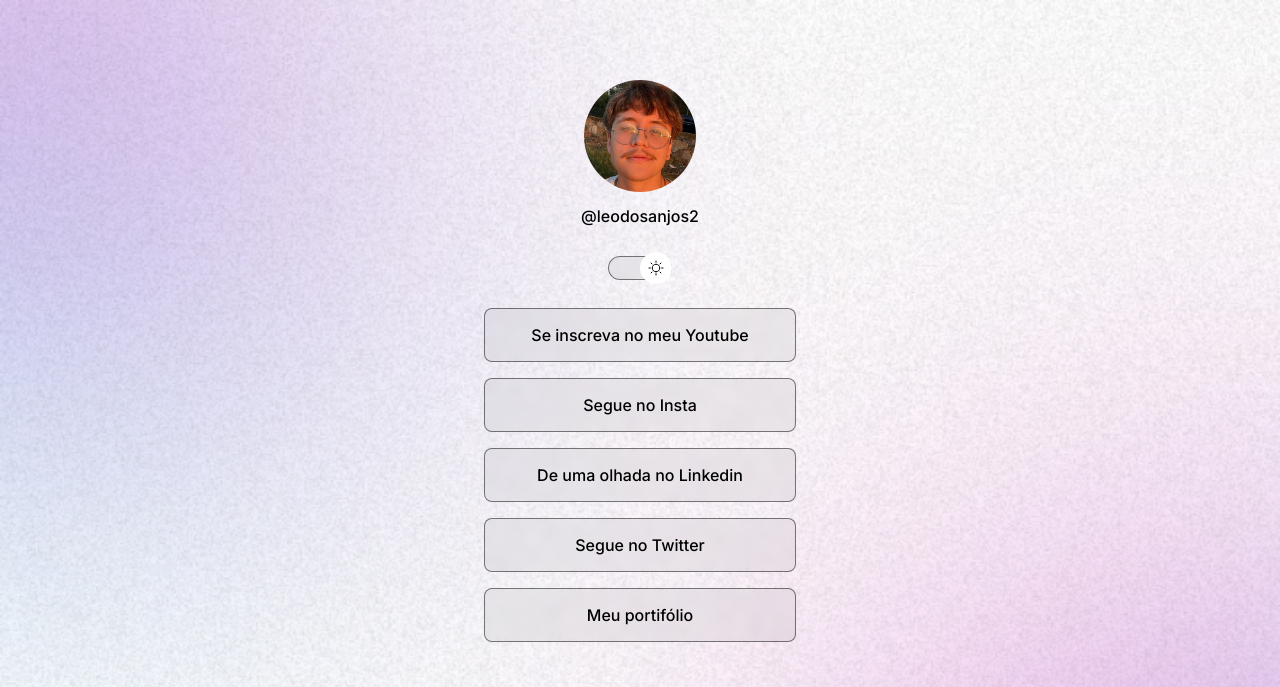
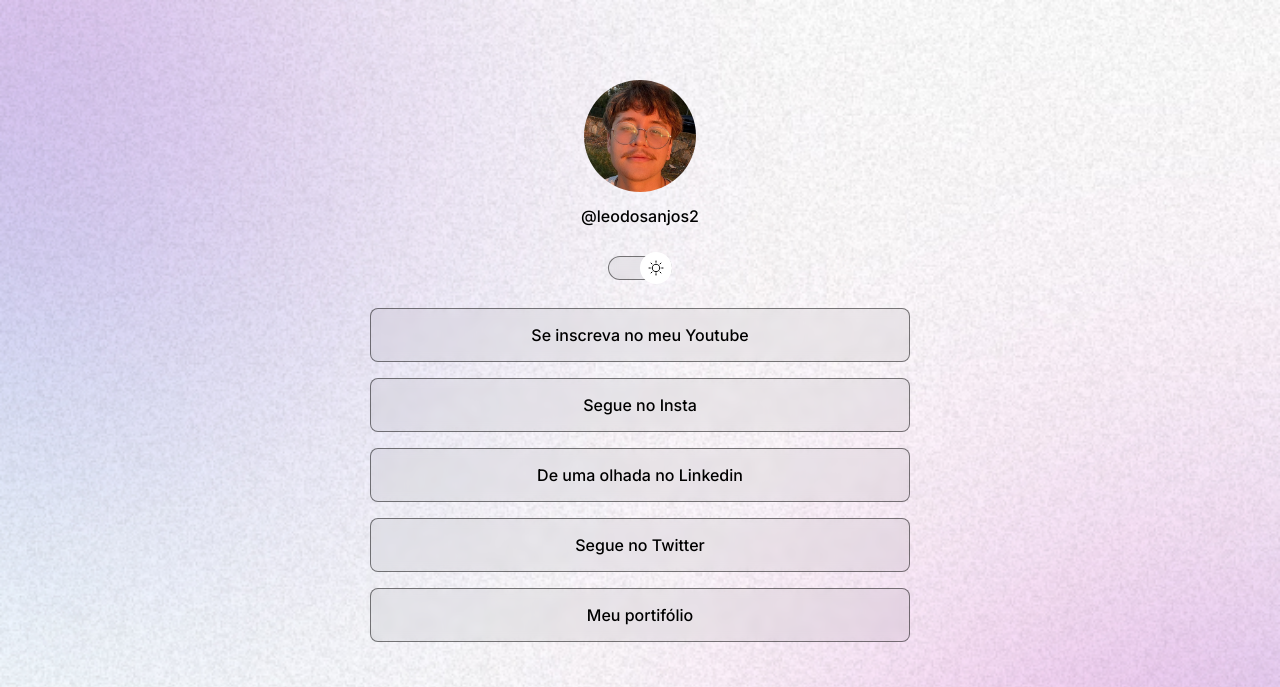
Before and after one commit to leodosanjos2/projeto_portfolio, a plain HTML site: page index.html in a window 1280 px wide. Shown: the top 687 px of the page. Drawn offline with nearby package versions, Linux system fonts and the light colour scheme.

Commit message:
ajust container width

```diff
--- a/style.css
+++ b/style.css
@@ -39,7 +39,9 @@ body * {
 }
 
 #container {
-  width: 360px;
+  width: 100%;
+  /*max widht adaptavel para monitor de computador*/
+  max-width: 588px;
   margin: 56px auto 0px;
   padding: 0px 24px;
 }
```
